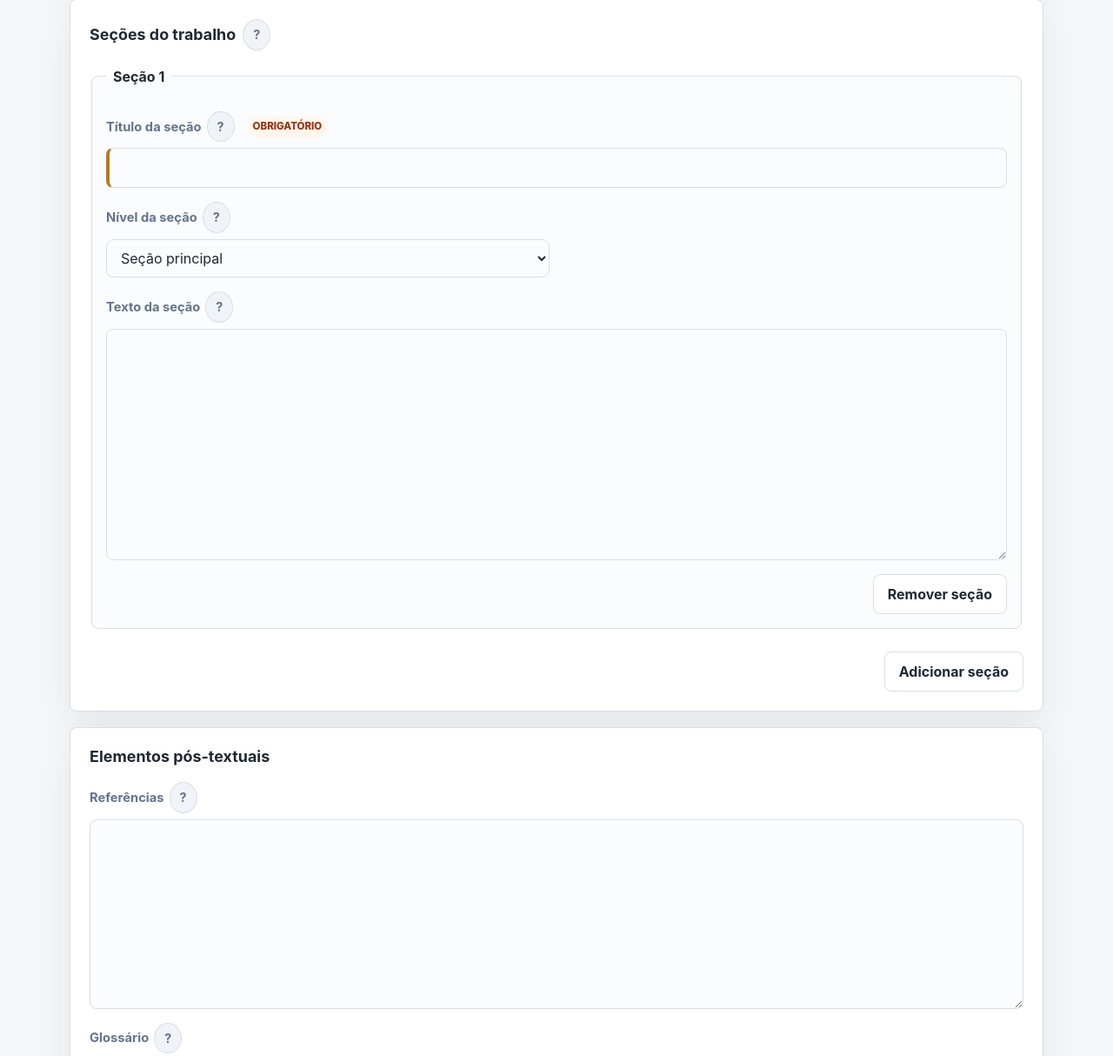
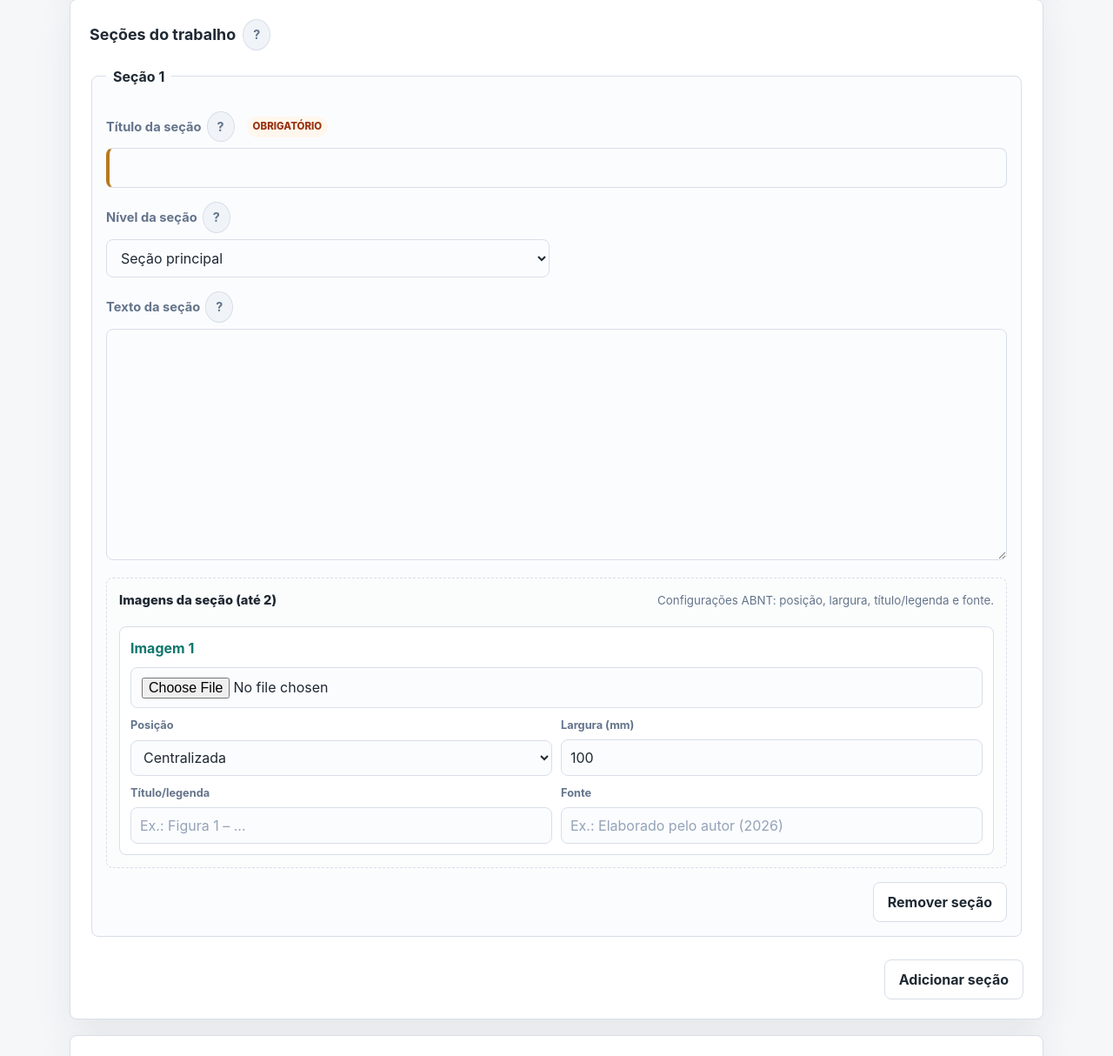
Before and after one commit to Davi-Marques615/Convertor-de-ABNT, a Flask app: page / in a window 1280 px wide. Shown: the part 3117-4331 px from the top of the page at 87% size. Run offline with Flask 3, Linux system fonts and the light colour scheme.

Commit message:
Update index.html

```diff
--- a/templates/index.html
+++ b/templates/index.html
@@ -8,6 +8,7 @@
 
     <title>Conversor ABNT</title>
     <link rel="stylesheet" href="{{ url_for('static', filename='style.css') }}">
+    <link rel="icon" href="{{ url_for('static', filename='favicon.png') }}" type="image/png">
 </head>
 <body>
     <main class="app-shell">
@@ -28,7 +29,7 @@
             {% endif %}
         {% endwith %}
 
-        <form class="abnt-form" action="{{ url_for('gerar_documento') }}" method="post" novalidate>
+        <form class="abnt-form" action="{{ url_for('gerar_documento') }}" method="post" enctype="multipart/form-data" novalidate>
             <p class="required-note">Campos marcados como obrigatórios precisam ser preenchidos para gerar o DOCX.</p>
             <section class="form-section" aria-labelledby="dados-gerais-title">
                 <h2 id="dados-gerais-title">Dados gerais</h2>
@@ -259,6 +260,26 @@
                                 <textarea id="secao_conteudo_1" name="secao_conteudo" rows="10"></textarea>
                             </label>
 
+                            <div class="field field-full image-settings-group">
+                                <div class="image-settings-heading">
+                                    <span>Imagens da seção (até 2)</span>
+                                    <small>Configurações ABNT: posição, largura, título/legenda e fonte.</small>
+                                </div>
+                                <div class="section-images-grid">
+                                    <div class="image-slot">
+                                        <strong>Imagem 1</strong>
+                                        <input type="file" id="secao_imagem_1_1" name="secao_imagem_1_1" accept=".png,.jpg,.jpeg,.gif,.bmp,.tif,.tiff">
+                                        <div class="image-options">
+                                            <label class="field"><span>Posição</span><select name="secao_imagem_1_1_alinhamento"><option value="center">Centralizada</option><option value="left">À esquerda</option><option value="right">À direita</option></select></label>
+                                            <label class="field"><span>Largura (mm)</span><input type="number" name="secao_imagem_1_1_largura" min="20" max="170" value="100"></label>
+                                            <label class="field"><span>Título/legenda</span><input type="text" name="secao_imagem_1_1_titulo" placeholder="Ex.: Figura 1 – ..."></label>
+                                            <label class="field"><span>Fonte</span><input type="text" name="secao_imagem_1_1_fonte" placeholder="Ex.: Elaborado pelo autor (2026)"></label>
+                                        </div>
+                                    </div>
+
+                                </div>
+                            </div>
+
                             <div class="field field-full work-section-actions">
                                 <button type="button" class="secondary-button remove-section" aria-label="Remover seção 1">Remover seção</button>
                             </div>
```
